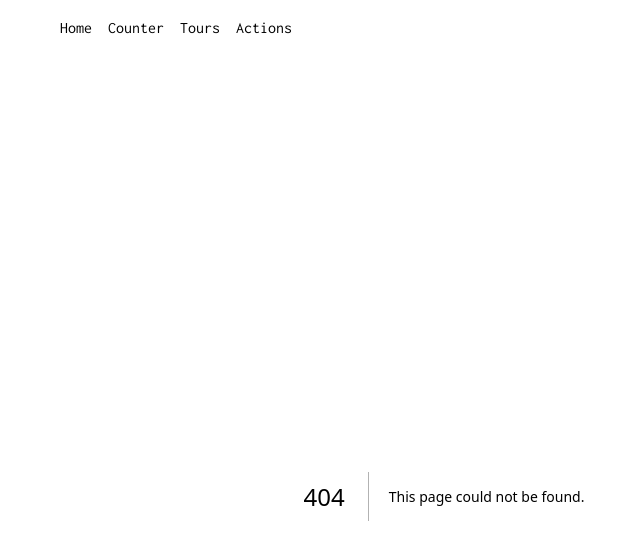
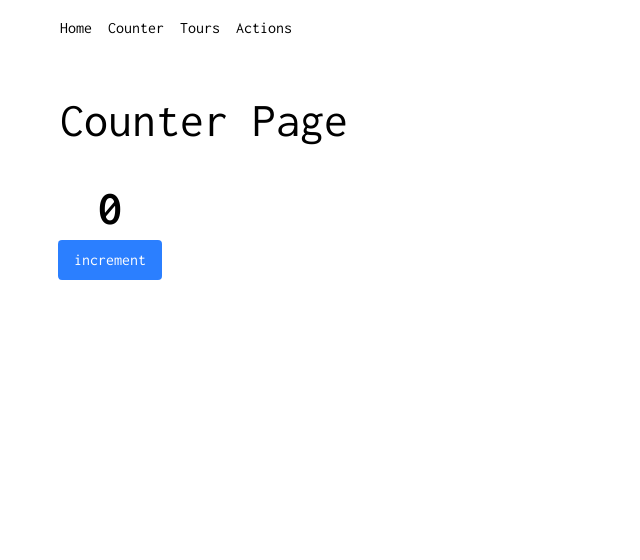
Before and after one commit to lpetrinina/TypeScript, a Next.js app in the folder next.js-typescript/: page /counter in a window 1280 px wide. Before the commit this address had no page. Shown: the top 560 px of the page, without its empty margins (196-836 px from the left). Built offline with nearby package versions, Linux system fonts and the light colour scheme.

Commit message:
Build Counter Page
Create the Counter client component

```diff
--- /dev/null
+++ b/next.js-typescript/app/counter/page.tsx
@@ -0,0 +1,13 @@
+import Counter from "@/components/Counter";
+import React from "react";
+
+function CounterPage() {
+  return (
+    <section>
+      <h1 className='text-5xl mb-10'>Counter Page</h1>
+      <Counter />
+    </section>
+  );
+}
+
+export default CounterPage;
--- /dev/null
+++ b/next.js-typescript/components/Counter.tsx
@@ -0,0 +1,22 @@
+"use client";
+
+import React, { useState } from "react";
+
+function Counter() {
+  const [count, setCount] = useState(0);
+
+  return (
+    <div className='flex flex-col items-center w-25'>
+      <p className=' text-5xl font-bold'>{count}</p>
+      <button
+        onClick={() => setCount((count) => count + 1)}
+        className='bg-blue-500 px-4 py-2 rounded text-white mt-2'
+      >
+        {" "}
+        increment
+      </button>
+    </div>
+  );
+}
+
+export default Counter;
```
